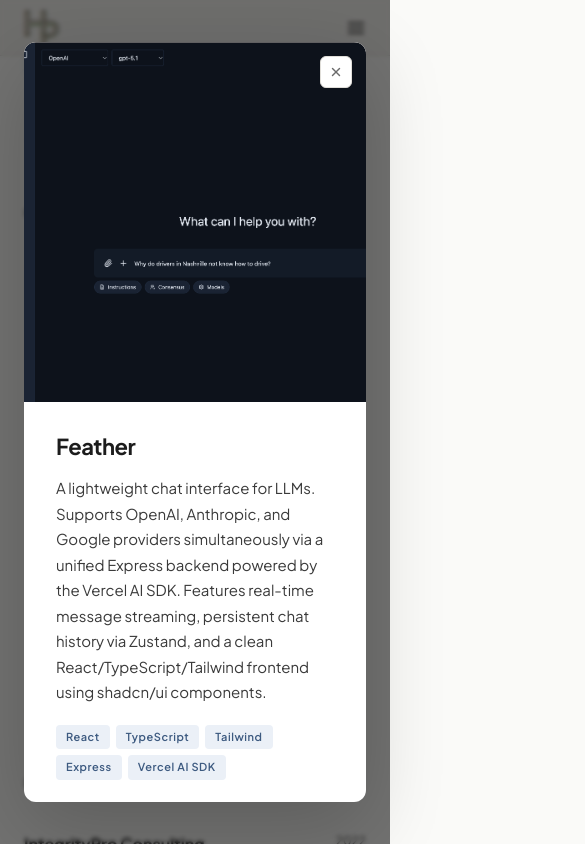
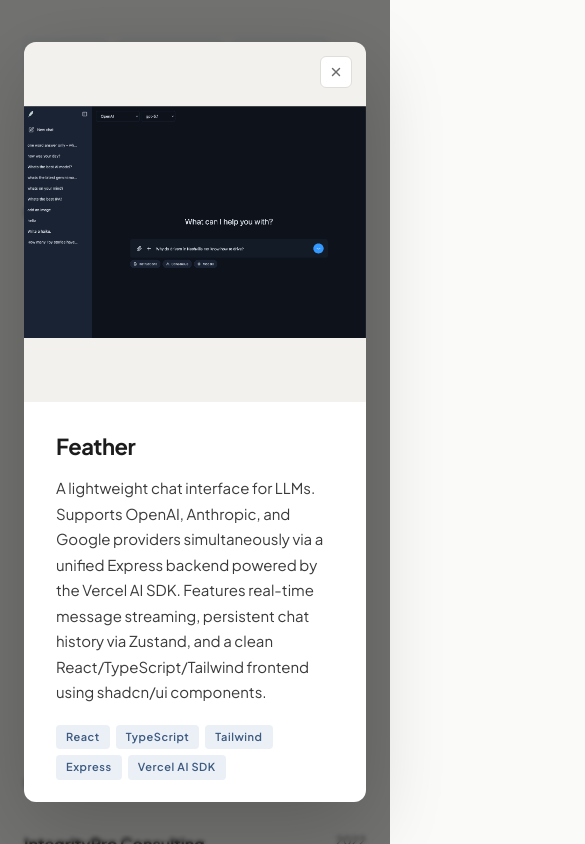
Before and after one commit to hunterphillips/personal-site, a React (Vite) app: page / in a window 390 px wide. Both pictures are taken after a click on the element 194 px from the left and 919 px from the top of the page. Shown: the part 497-1341 px from the top of the page, 585 px wide, since content can reach past the window. Built offline with nearby package versions, Linux system fonts and the light colour scheme.

Commit message:
mobile overflow fix

```diff
--- a/src/App.tsx
+++ b/src/App.tsx
@@ -42,7 +42,7 @@
   return (
     <div style={{ backgroundColor: 'var(--c-bg)', minHeight: '100vh', transition: 'background-color 0.3s ease' }}>
       {isMobile ? (
-        <div>
+        <div style={{ overflowX: 'hidden' }}>
           <MobileNav activeSection={activeSection} />
           <main
             style={{ padding: '0 24px', maxWidth: '680px', margin: '0 auto' }}
--- a/src/components/ProjectModal.tsx
+++ b/src/components/ProjectModal.tsx
@@ -105,7 +105,7 @@
                       <img
                         src={src}
                         alt={`${project.name} screenshot ${i + 1}`}
-                        style={{ width: '100%', height: '360px', objectFit: 'cover', display: 'block' }}
+                        style={{ width: '100%', height: '360px', objectFit: 'contain', display: 'block' }}
                       />
                     </div>
                   ))}
@@ -127,7 +127,7 @@
             <img
               src={project.images[0]}
               alt={`${project.name} screenshot`}
-              style={{ width: '100%', height: '360px', objectFit: 'cover', display: 'block' }}
+              style={{ width: '100%', height: '360px', objectFit: 'contain', display: 'block' }}
             />
           )}
         </div>
```
